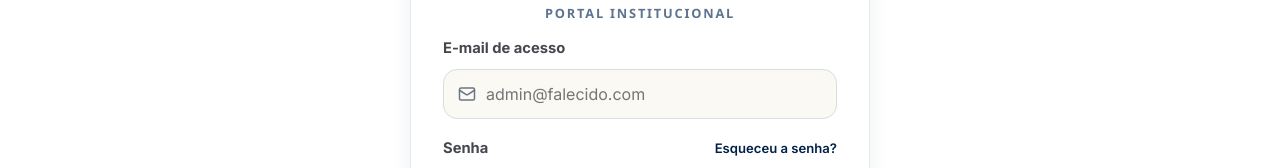
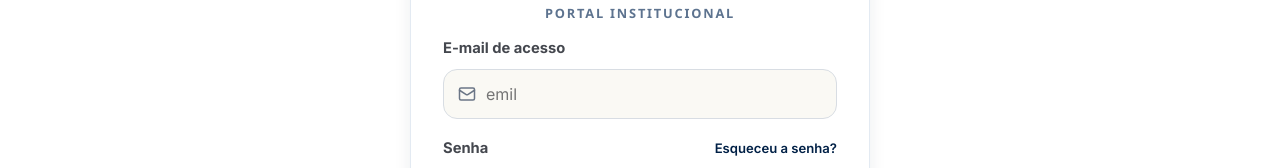
Before and after one commit to henrique2ramos/front-end-gestao-cemiterio, a React (Vite) app: page /login in a window 1280 px wide. Shown: the part 230-398 px from the top of the page. Built offline with nearby package versions, Linux system fonts and the light colour scheme; no server answers.

Commit message:
Update email input placeholder text

```diff
--- a/src/pages/LoginPage.jsx
+++ b/src/pages/LoginPage.jsx
@@ -107,7 +107,7 @@ export default function LoginPage({ onLogin }) {
                   id="email"
                   name="email"
                   type="email"
-                  placeholder="admin@falecido.com"
+                  placeholder="emil"
                   value={formData.email}
                   onChange={handleChange}
                   onKeyDown={handleKeyDown}
```
